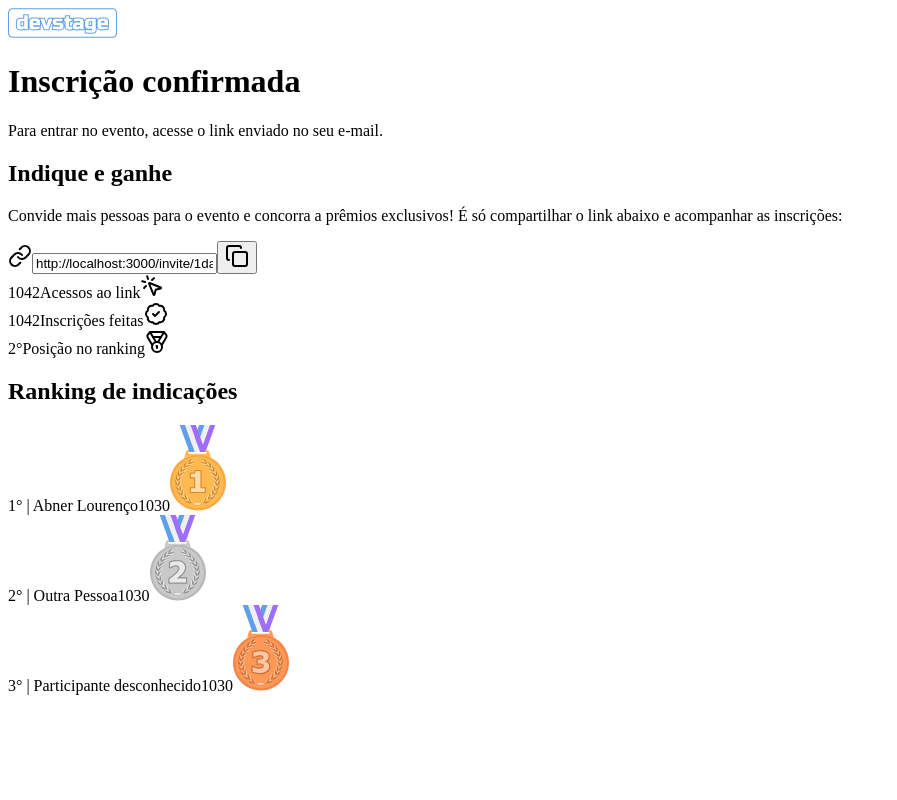
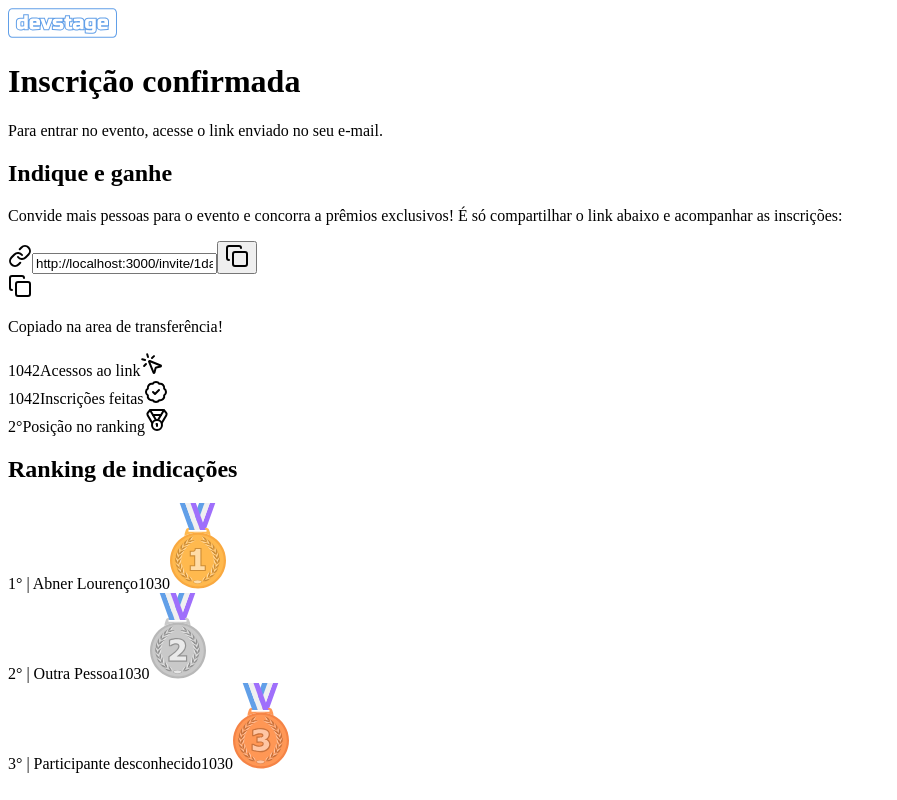
Before and after one commit to abnerlourenco/nlw-connect-web, a Next.js app: page /invite in a window 1280 px wide. Shown: the whole page, without its empty margins (0-897 px from the left). Built offline with nearby package versions, Linux system fonts and the light colour scheme.

Commit message:
feat: add popup notification at copy link

```diff
--- a/src/app/invite/invite-link-input.tsx
+++ b/src/app/invite/invite-link-input.tsx
@@ -2,13 +2,19 @@
 
 import IconButton from '@/components/icon-button'
 import { InputField, InputIcon, InputRoot } from '@/components/input'
+import NotificationCard, {
+  showNotification,
+} from '@/components/notification-card'
 import { Copy, Link } from 'lucide-react'
+import { useState } from 'react'
 
 interface InviteLinkInputProps {
   inviteLink: string
 }
 
 export default function InviteLinkInput({ inviteLink }: InviteLinkInputProps) {
+  const [visible, setVisible] = useState(false)
+
   function copyInviteLink() {
     navigator.clipboard.writeText(inviteLink)
   }
@@ -21,9 +27,21 @@ export default function InviteLinkInput({ inviteLink }: InviteLinkInputProps) {
 
       <InputField placeholder="" readOnly defaultValue={inviteLink} />
 
-      <IconButton className="-mr-2" onClick={copyInviteLink}>
+      <IconButton
+        className="-mr-2"
+        onClick={() => {
+          copyInviteLink()
+          showNotification(setVisible)
+        }}
+        aria-label="Copiar link de convite"
+      >
         <Copy className="size-5" />
       </IconButton>
+
+      <NotificationCard
+        visible={visible}
+        message="Copiado na area de transferência!"
+      />
     </InputRoot>
   )
 }
--- a/src/components/notification-card.tsx
+++ b/src/components/notification-card.tsx
@@ -1,25 +1,28 @@
 'use client'
 
-import { useEffect, useState } from 'react'
+import { Copy } from 'lucide-react'
 
 interface NotificationCardProps {
   message: string
+  visible: boolean
 }
 
-export default function NotificationCard({ message }: NotificationCardProps) {
-  const [visible, setVisible] = useState(false)
+export function showNotification(setVisible: (visible: boolean) => void) {
+  setVisible(true)
+  setTimeout(() => setVisible(false), 4000)
+}
 
-  const showNotification = () => {
-    setVisible(true)
-    setTimeout(() => setVisible(false), 10000) // Esconde a notificação após 4 segundos
-  }
-
+export default function NotificationCard({
+  message,
+  visible,
+}: NotificationCardProps) {
   return (
     <div
-      className={`absolute bottom-12 left-12 max-w-max p-5 rounded bg-gray-900 text-white shadow-lg transform transition-all duration-500 ease-in-out ${visible ? 'opacity-100 translate-y-0' : 'opacity-0 translate-y-8'}`}
+      className={`absolute flex items-center justify-between gap-2 flex-row bottom-12 right-12 max-w-[400px] p-5 rounded bg-blue shadow-lg transform transition-all duration-500 ease-in-out ${visible ? 'opacity-100 translate-y-0' : 'opacity-0 translate-y-8'}`}
     >
-      <p>{message}</p>
-      <span className="absolute left-1 bottom-1 w-[calc(100%-10px)] h-1.5 bg-gradient-to-r from-blue-400 to-blue-600 rounded transform origin-left scale-x-0 animate-load" />
+      <Copy className="size-5 text-gray-900" />
+      <p className="text-gray-800 font-heading font-semibold">{message}</p>
+      <span className="absolute left-1 bottom-1 w-[calc(100%-10px)] h-1.5 bg-gradient-to-r from-purple to-gray-600 rounded transform origin-left scale-x-0 animate-load" />
     </div>
   )
 }
```
